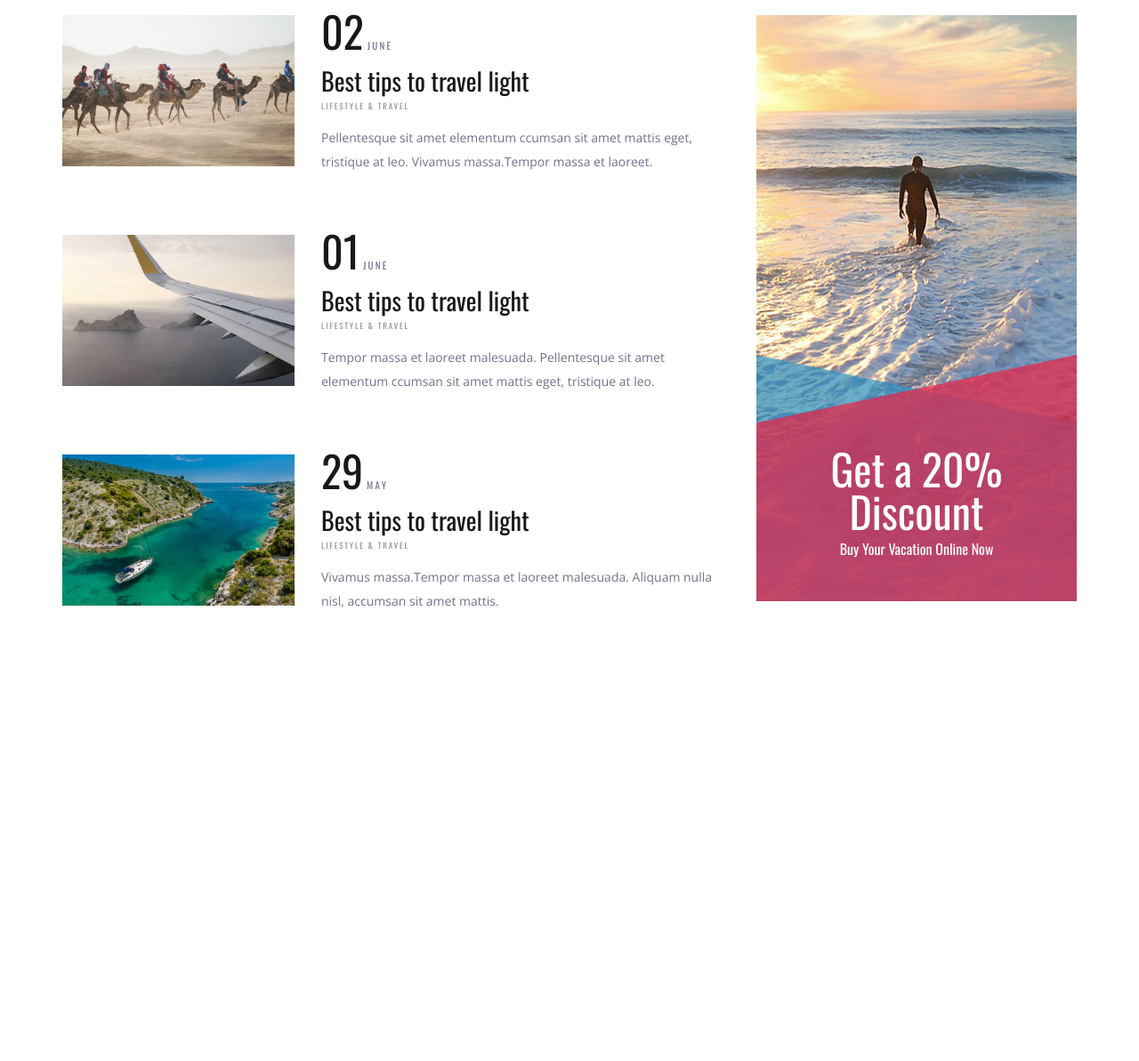
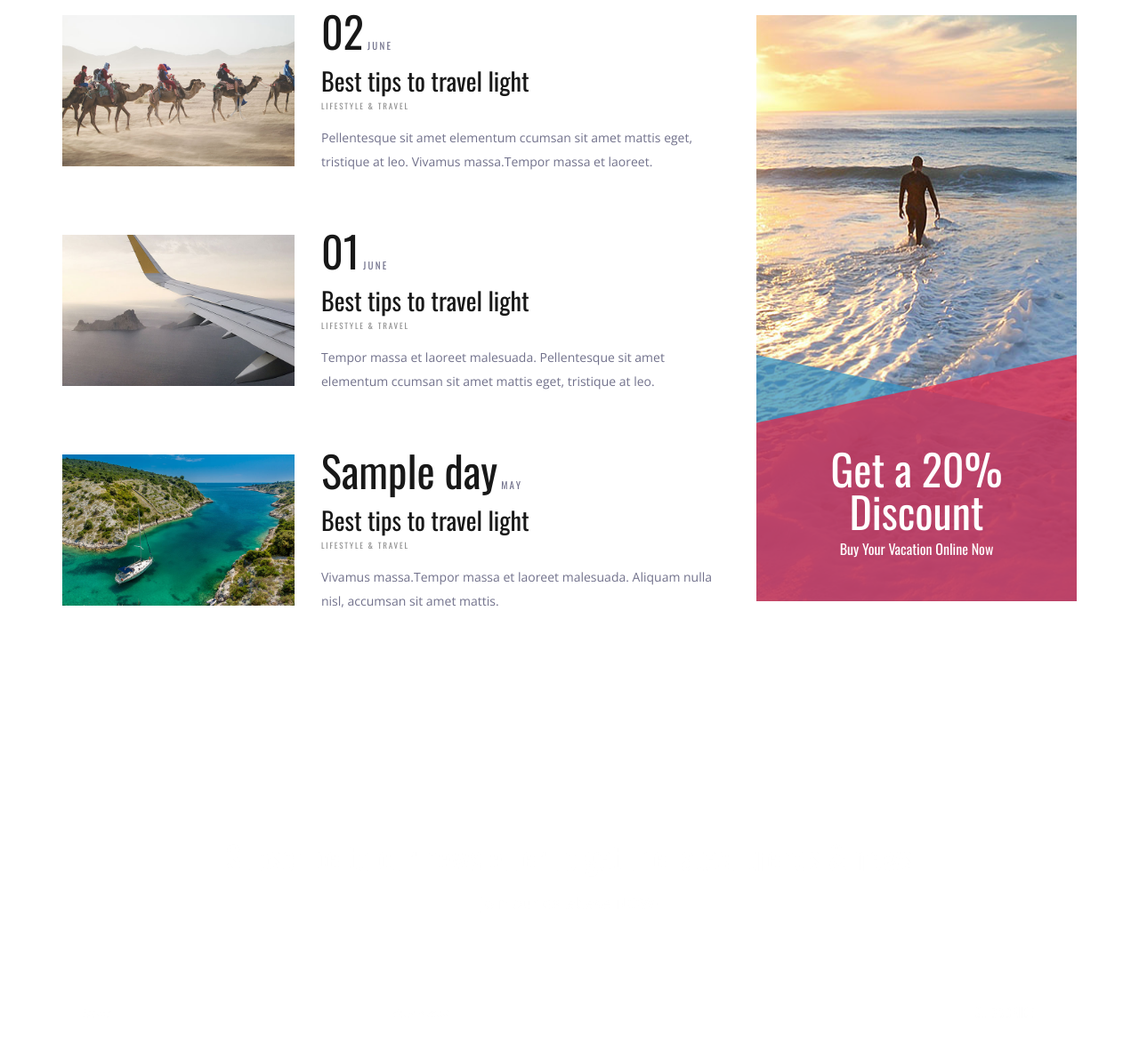
Before and after one commit to jherson2024/pw2, a Django app: template laboratorio7/myproject/templates/index.html in a window 1280 px wide. Shown: the part 2716-3909 px from the top of the page at 89% size. Run offline with Django 5.2, Linux system fonts and the light colour scheme; the template is opened without the code that fills it: most values are stand-ins (such as "Sample title", 1, 10 or a date in 2020); grey boxes marked "Sample" are stand-in pictures; some libraries are stand-ins or nearby versions.

Commit message:
cambiar dia del viaje en el html con la etiqueta {{day}}

```diff
--- a/laboratorio7/myproject/myapp/views.py
+++ b/laboratorio7/myproject/myapp/views.py
@@ -3,7 +3,7 @@ from django.http import HttpResponse
 # Create your views here.
 
 def home(request):
-    return render(request,'index.html',{"name":"Navin"})
+    return render(request,'index.html',{"day":30})
 
 def add(request):
     val1=int(request.POST['num1'])
--- a/laboratorio7/myproject/templates/index.html
+++ b/laboratorio7/myproject/templates/index.html
@@ -401,7 +401,7 @@
                             <div class="news_post_image"><img src="{% static 'images/news_3.jpg' %}" alt=""></div>
                             <div class="news_post_content">
                                 <div class="news_post_date d-flex flex-row align-items-end justify-content-start">
-                                    <div>29</div>
+                                    <div>{{day}}</div>
                                     <div>may</div>
                                 </div>
                                 <div class="news_post_title"><a href="#">Best tips to travel light</a></div>
```
